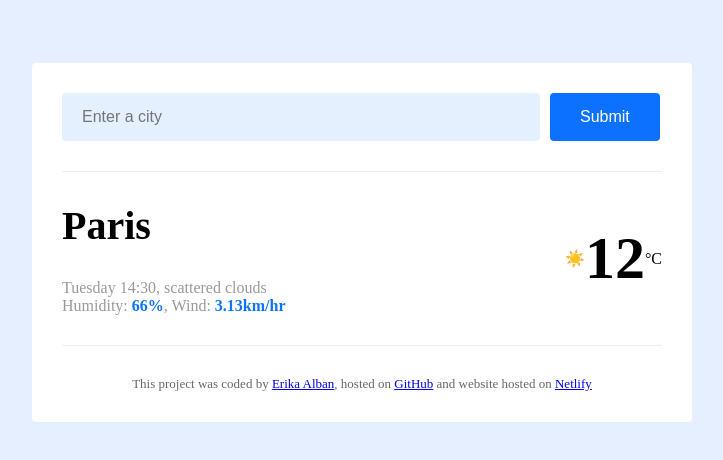
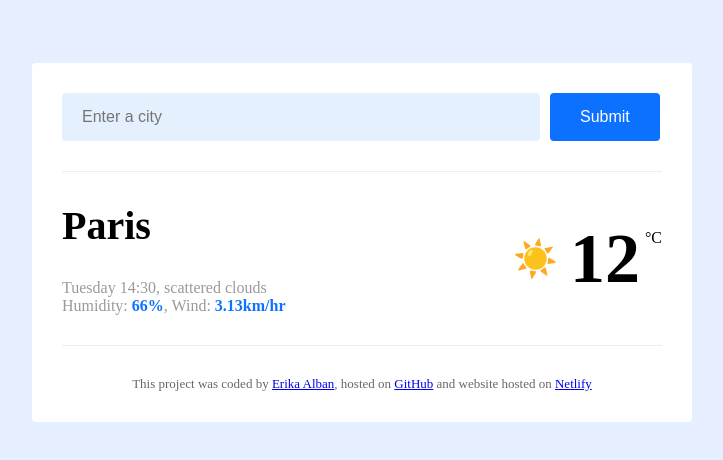
Before and after one commit to erikaalban/shecodes-w7-project, a plain HTML site: page index.html in a window 1280 px wide. Shown: the whole page, without its empty margins (278-1001 px from the left). Drawn offline with Linux system fonts and the light colour scheme.

Commit message:
styles temperature, icon, and metric on the right side of the app

```diff
--- a/style.css
+++ b/style.css
@@ -69,15 +69,19 @@ main {
   margin: auto 0;
 }
 
+.weather-icon {
+  font-size: 36px;
+}
+
 .location-temperature {
-  font-size: 60px;
+  font-size: 70px;
   font-weight: bold;
-  margin: auto 0;
+  margin: auto 0 auto 12px;
 }
 
 .temperature-metric {
   display: block;
-  margin: auto 0;
+  margin: 10px 0 0 5px;
 }
 
 footer {
```
